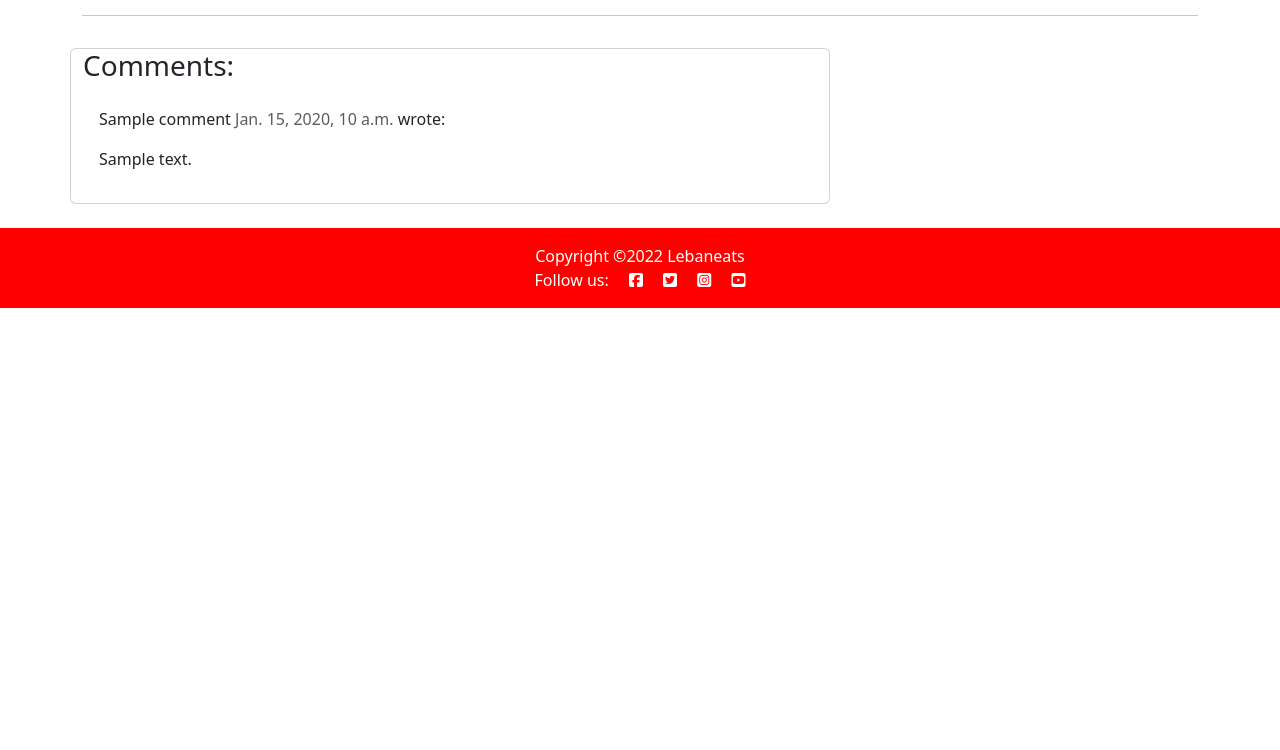
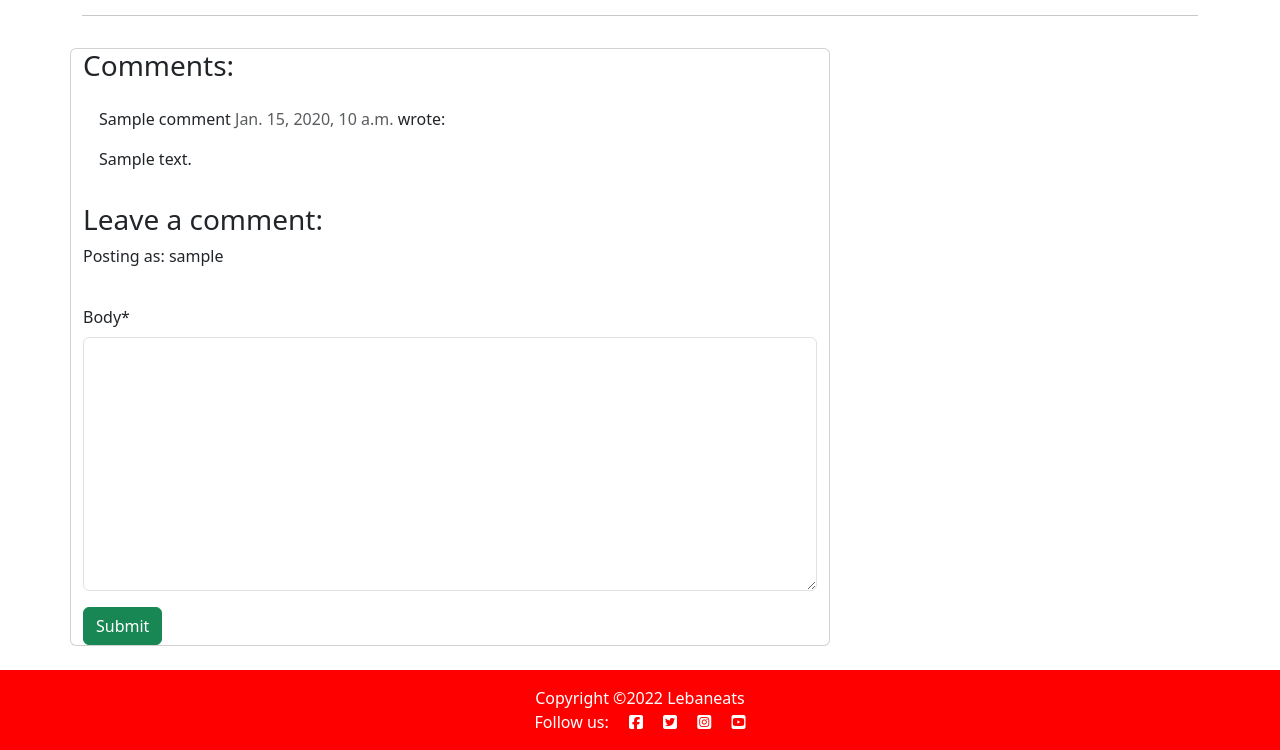
Before and after one commit to Mushbt/lebaneats-pp4, a Django app: a page that uses templates/post_detail.html in a window 1280 px wide. Shown: the part 315-1065 px from the top of the page. Before the commit the page ends 623 px from the top, so only its background shows below. Run offline with Django 3.2, Linux system fonts and the light colour scheme; a user stored in the database is signed in; tables that the repository leaves empty hold one stand-in row (values such as "Sample post"); some libraries are stand-ins or nearby versions.

Commit message:
Add commenting functionality

```diff
--- /dev/null
+++ b/blog/forms.py
@@ -0,0 +1,8 @@
+from .models import Comment
+from django import forms
+
+
+class CommentForm(forms.ModelForm):
+    class Meta:
+        model = Comment
+        fields = ('body',)
--- a/blog/models.py
+++ b/blog/models.py
@@ -32,7 +32,7 @@ class Comment(models.Model):
     name = models.CharField(max_length=80)
     email = models.EmailField()
     body = models.TextField()
-    created_on = models.DateTimeField(default=False)
+    created_on = models.DateTimeField(auto_now_add=True)
     approved = models.BooleanField(default=False)
 
     class Meta:
--- a/blog/views.py
+++ b/blog/views.py
@@ -1,6 +1,7 @@
 from django.shortcuts import render, get_object_or_404
 from django.views import generic, View
 from .models import Post
+from .forms import CommentForm
 
 
 class PostList(generic.ListView):
@@ -25,6 +26,39 @@ class PostDetail(View):
             {
                 "post": post,
                 "comments": comments,
-                "liked": liked
+                "commented": False,
+                "liked": liked,
+                "comment_form": CommentForm()
             },
         )
+
+    def post(self, request, slug, *args, **kwargs):
+        queryset = Post.objects.filter(status=1)
+        post = get_object_or_404(queryset, slug=slug)
+        comments = post.comments.filter(approved=True).order_by('created_on')
+        liked = False
+        if post.likes.filter(id=self.request.user.id).exists():
+            liked = True
+
+        comment_form = CommentForm(data=request.POST)
+
+        if comment_form.is_valid():
+            comment_form.instance.email = request.user.email
+            comment_form.instance.name = request.user.username
+            comment = comment_form.save(commit=False)
+            comment.post = post
+            comment.save()
+        else:
+            comment = CommentForm()
+
+        return render(
+            request,
+            "post_detail.html",
+            {
+                "post": post,
+                "comments": comments,
+                "commented": True,
+                "liked": liked,
+                "comment_form": CommentForm(),
+            },
+        )
--- a/lebaneats/settings.py
+++ b/lebaneats/settings.py
@@ -37,6 +37,8 @@ INSTALLED_APPS = [
     'django.contrib.staticfiles',
     'cloudinary',
     'django_summernote',
+    'crispy_forms',
+    'crispy_bootstrap5',
     'blog',
 ]
 
@@ -44,6 +46,8 @@ SITE_ID = 1
 
 LOGIN_REDIRECT_URL = '/'
 LOGOUT_REDIRECT_URL = '/'
+
+CRISPY_TEMPLATE_PACK = 'bootstrap5'
 
 MIDDLEWARE = [
     'django.middleware.security.SecurityMiddleware',
--- a/requirements.txt
+++ b/requirements.txt
@@ -4,6 +4,7 @@ dj-database-url==0.5.0
 dj3-cloudinary-storage==0.0.6
 Django==3.2.21
 django-allauth==0.44.0
+django-crispy-forms==1.14.0
 django-summernote==0.8.20.0
 gunicorn==21.2.0
 oauthlib==3.2.2
--- a/templates/post_detail.html
+++ b/templates/post_detail.html
@@ -1,4 +1,6 @@
 {% extends 'base.html' %} {% block content %}
+
+{% load crispy_forms_tags %}
 
 <div class="masthead">
     <div class="container">
@@ -59,10 +61,24 @@
                 </div>
                 {% endfor %}
             </div>
+            {% if commented %}
+            <div class="alert alert-success" role="alert">
+                Your comment is awaiting approval
+            </div>
+            {% else %}
+            {% if user.is_authenticated %}
+                <h3>Leave a comment:</h3>
+                <p>Posting as: {{ user.username }}</p>
+                <form method="post" style="margin-top: 1.3em;">
+                    {% csrf_token %}
+                    {{ comment_form | crispy }}
+                    <button type="submit" class="btn btn-success">Submit</button>
+                </form>
+                {% endif %}
+                {% endif %}
         </div>
 
         </div>
     </div>
-</div>
 
 {% endblock content %}
```
